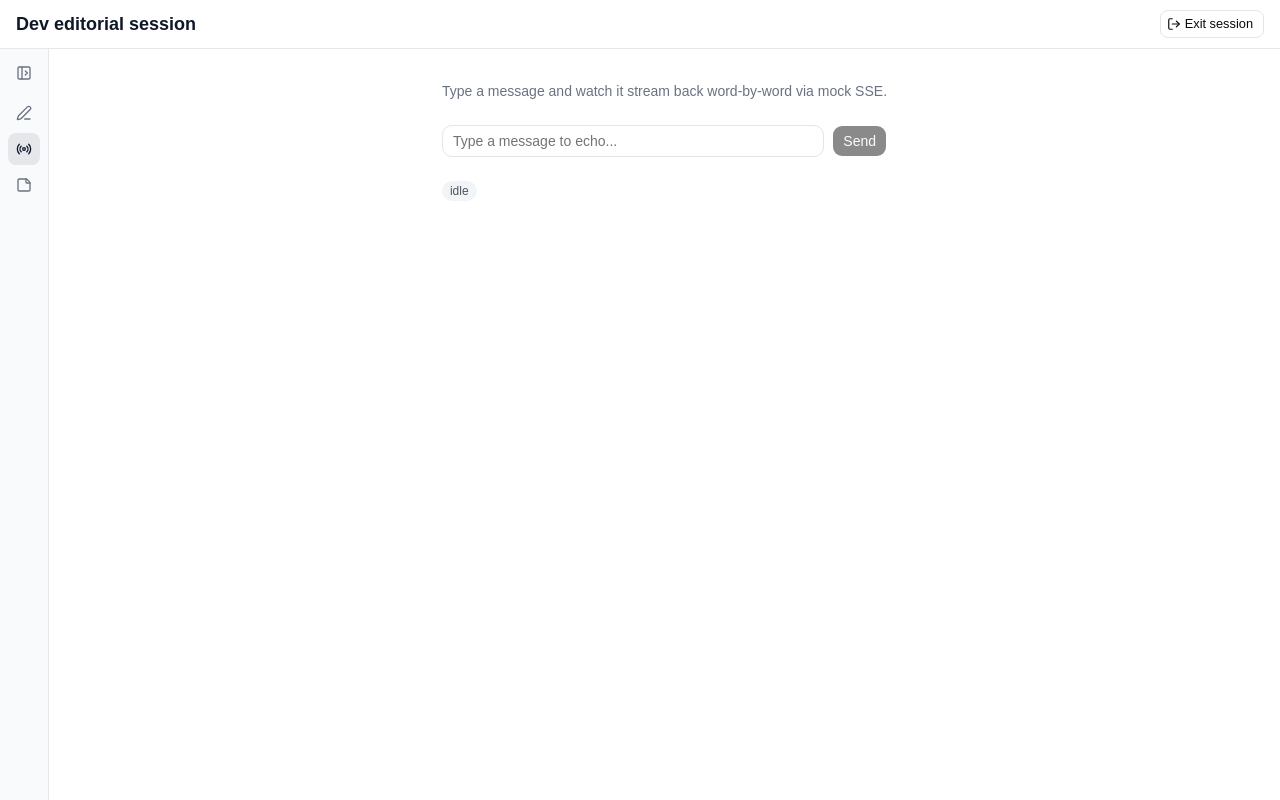
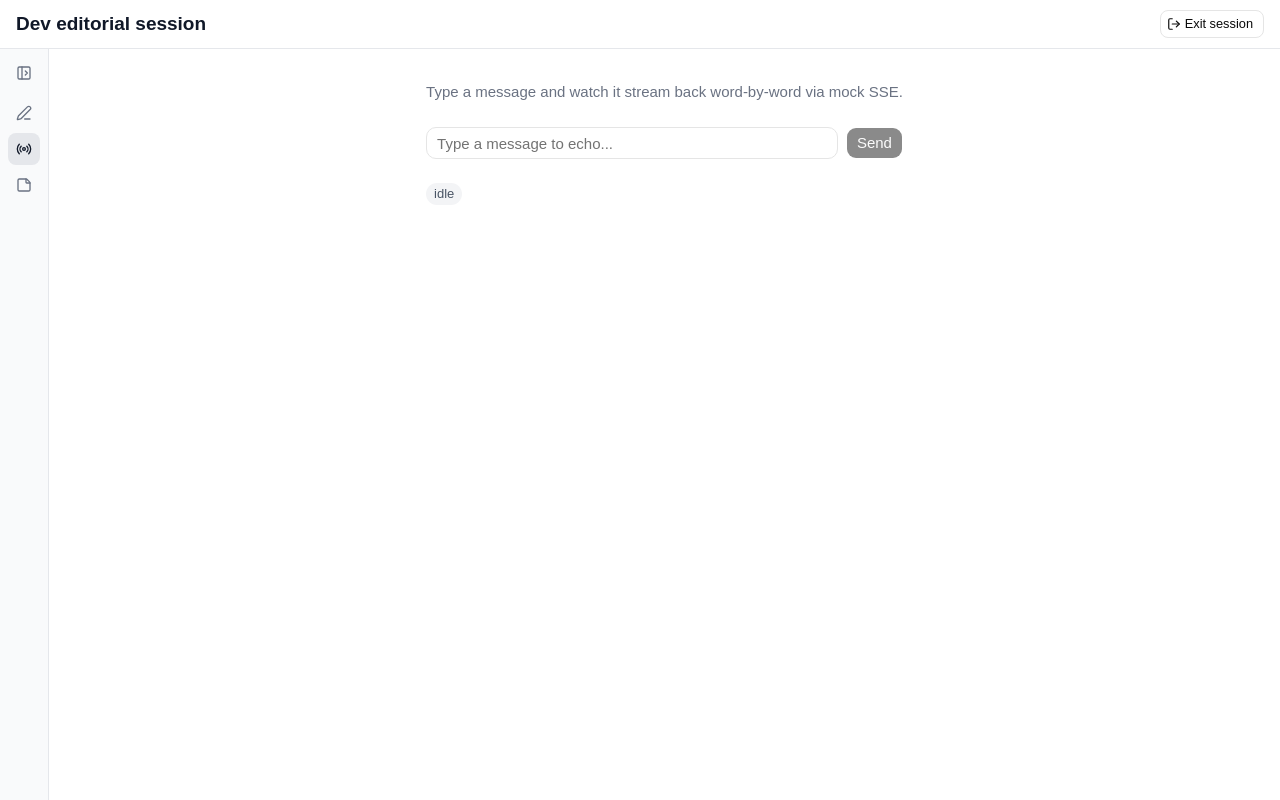
Before and after one commit to openeuropa/oe_ai_assistant, a React (Vite) app in the folder app/: page /#/echo in a window 1280 px wide. Built offline with nearby package versions, Linux system fonts and the light colour scheme.

Commit message:
OEL-4833: Raise the app-wide type scale via the Tailwind theme tokens.

```diff
--- a/app/src/components/ui/pane-tab.tsx
+++ b/app/src/components/ui/pane-tab.tsx
@@ -51,7 +51,7 @@ export function PaneTab({
       <span className="flex min-w-0 flex-col leading-tight">
         <span className="truncate text-xs font-medium">{title}</span>
         {summary != null && summary !== "" && (
-          <span className="truncate text-[11px] text-gray-500">{summary}</span>
+          <span className="truncate text-xs text-gray-500">{summary}</span>
         )}
       </span>
     </button>
--- a/app/src/index.css
+++ b/app/src/index.css
@@ -22,6 +22,24 @@
  * the animate-typing-pulse utility class. */
 @theme {
   --animate-typing-pulse: typing-pulse 1.4s ease-in-out infinite;
+
+  /*
+   * Raised type scale: every text-* utility renders one notch larger
+   * than the Tailwind default (sm reads ~15px instead of 14px, base
+   * ~17px, ...) for comfortable editorial reading. This is the single
+   * lever for app-wide typography; the host page root font-size is
+   * untouched, so the surrounding CMS is unaffected.
+   */
+  --text-xs: 0.8125rem;
+  --text-xs--line-height: calc(1.125 / 0.8125);
+  --text-sm: 0.9375rem;
+  --text-sm--line-height: calc(1.375 / 0.9375);
+  --text-base: 1.0625rem;
+  --text-base--line-height: calc(1.625 / 1.0625);
+  --text-lg: 1.1875rem;
+  --text-lg--line-height: calc(1.75 / 1.1875);
+  --text-xl: 1.375rem;
+  --text-xl--line-height: calc(1.875 / 1.375);
 }
 
 @keyframes typing-pulse {
--- a/app/src/plugins/drafting/components/context-buttons.tsx
+++ b/app/src/plugins/drafting/components/context-buttons.tsx
@@ -50,7 +50,7 @@ export function ContextButtons({
               {tab.title}
             </span>
             {tab.summary != null && tab.summary !== "" && (
-              <span className="max-w-40 truncate text-[11px] text-gray-500">
+              <span className="max-w-40 truncate text-xs text-gray-500">
                 {tab.summary}
               </span>
             )}
```
